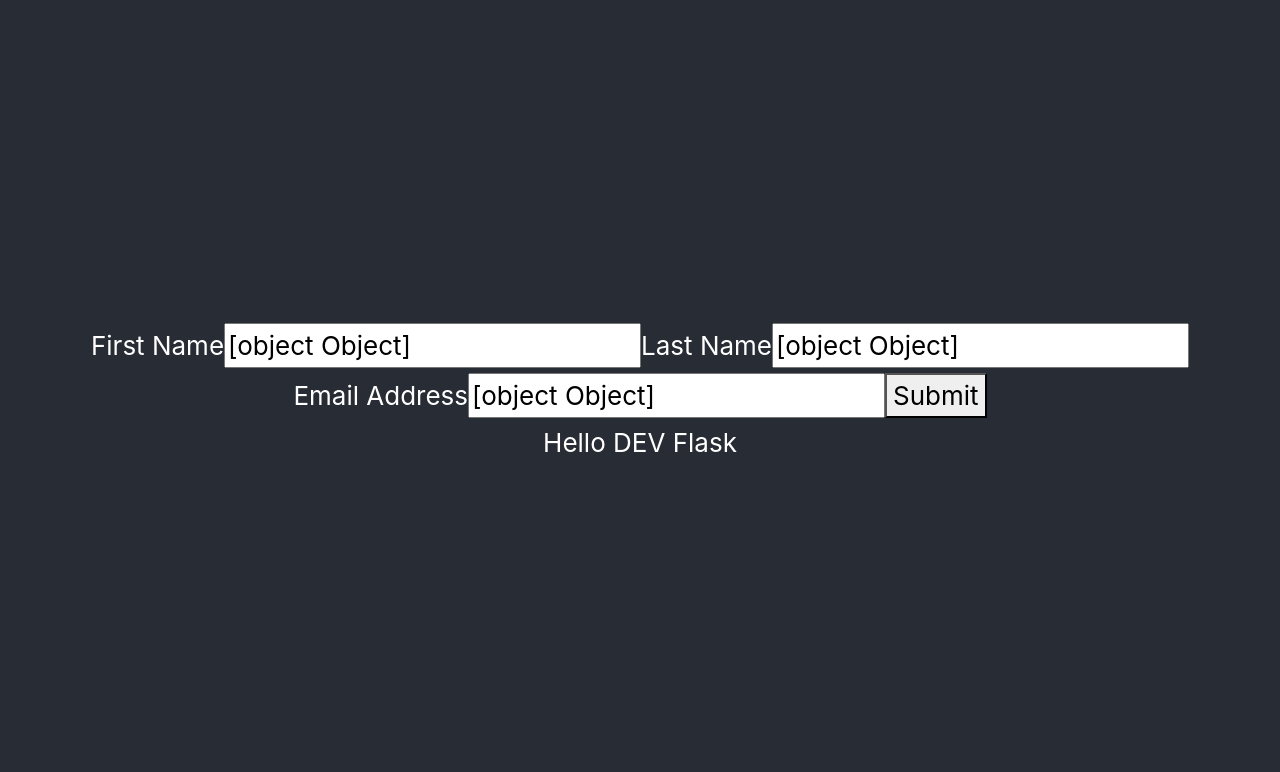
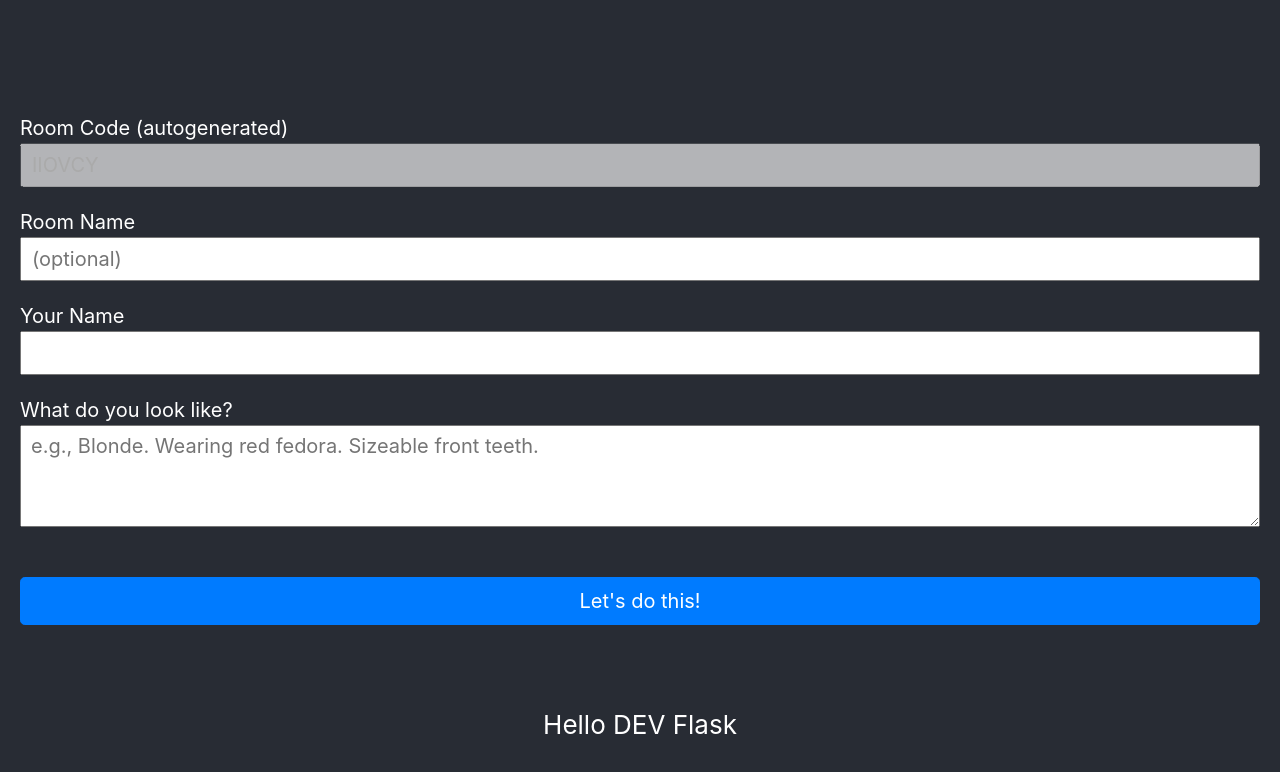
Before and after one commit to simonayzman/Icebreaker, a React (Create React App) app in the folder client/: page / in a window 1280 px wide. Both pictures are taken after a click on the button "Create Room". Shown: the top 772 px of the page. Built offline with nearby package versions, Linux system fonts and the light colour scheme; no server answers; what keymirror would draw is missing.

Commit message:
Updated room intro page with form

```diff
--- a/client/src/containers/RoomIntroScreen.js
+++ b/client/src/containers/RoomIntroScreen.js
@@ -1,28 +1,54 @@
 import React, { Component } from 'react';
 import { Formik, Form, Field, ErrorMessage } from 'formik';
 import * as Yup from 'yup';
+import styled from 'styled-components';
+import { Button } from 'react-bootstrap';
 
-// import { StackActions, NavigationActions } from 'react-navigation';
-// import {
-//   Image,
-//   Platform,
-//   ScrollView,
-//   StyleSheet,
-//   Text,
-//   TouchableOpacity,
-//   View,
-//   AsyncStorage,
-//   TextInput,
-// } from 'react-native';
-// import { Header, Button, Overlay, Input, Divider, Icon } from 'react-native-elements';
+import colors from '../constants/colors';
 
-// import { get_user, get_room } from '../Firestore';
+const StyledForm = styled(Form)`
+  flex: 1;
+  width: 100%;
+  display: flex;
+  flex-direction: column;
+  justify-content: center;
+  align-items: center;
+`;
+
+const FieldContainer = styled.div`
+  width: 100%;
+  margin-bottom: 20px;
+`;
+
+const FieldLabel = styled.div`
+  font-size: 20px;
+  color: ${colors.label};
+  text-align: left;
+`;
+
+const StyledField = styled(Field)`
+  width: 100%;
+  font-size: 20px;
+  padding: 5px 10px;
+
+  :disabled {
+    color: #aaa;
+  }
+`;
+
+const StyledTextArea = styled(StyledField)`
+  height: 200px;
+`;
+
+const SubmitButton = styled(Button)`
+  margin-top: 20px;
+`;
 
 export default class RoomIntroScreen extends Component {
-  constructor() {
-    super();
+  constructor(props) {
+    super(props);
     this.state = {
-      roomCode: '',
+      generatedRoomCode: props.roomSelection === 'create' ? this.generateRoomCode() : '',
       roomName: '',
       codeName: '',
       description: '',
@@ -32,20 +58,21 @@ export default class RoomIntroScreen extends Component {
     };
   }
 
-  /*
+  generateRoomCode = (length = 6) => {
+    var result = '';
+    var characters = 'ABCDEFGHIJKLMNOPQRSTUVWXYZ';
+    var charactersLength = characters.length;
+    for (var i = 0; i < length; i++) {
+      result += characters.charAt(Math.floor(Math.random() * charactersLength));
+    }
+    return result;
+  };
 
-  componentDidMount() {
-    const { navigation } = this.props;
-    const roomSelectState = navigation.getParam('roomState', 'join');
-    if (roomSelectState === 'create') {
-      this.setState({ roomCode: this.generateRoomCode() });
-    }
-  }
-
-
-  onPressEnterCardSwipe = () => {
+  onSubmitRoomDetails = () => {
+    // this.props.onSubmitRoomDetails();
     const { roomCode, codeName, errorRoomCode, errorCodeName } = this.state;
     console.log(`Joining room code: ${roomCode}`);
+    return;
 
     if (roomCode && codeName && !errorRoomCode && !errorCodeName) {
       this._addUser(roomCode);
@@ -56,16 +83,7 @@ export default class RoomIntroScreen extends Component {
     }
   };
 
-  generateUserId = length => {
-    var result = '';
-    var characters = 'ABCDEFGHIJKLMNOPQRSTUVWXYZ0123456789';
-    var charactersLength = characters.length;
-    for (var i = 0; i < length; i++) {
-      result += characters.charAt(Math.floor(Math.random() * charactersLength));
-    }
-    return result;
-  };
-
+  /*
   _addUser = async roomId => {
     const userId = (await AsyncStorage.getItem('user-id')) || this.generateUserId(10);
     const { description, codeName, roomName } = this.state;
@@ -94,14 +112,6 @@ export default class RoomIntroScreen extends Component {
     });
   };
 
-  onChangeRoomCode = roomCode => {
-    const roomId = roomCode.trim().toUpperCase();
-    console.log(`Typing room code: ${roomId}`);
-    this.setState({ roomCode: roomId });
-
-    if (roomCode.length > 5) this._checkRoom(roomId);
-  };
-
   _checkRoom = async roomId => {
     await get_room(roomId, data => {
       console.log('Found room: ', data);
@@ -111,206 +121,82 @@ export default class RoomIntroScreen extends Component {
     });
   };
 
-  onChangeRoomName = roomName => {
-    this.setState({ roomName });
-  };
-
-  onChangeCodeName = codeName => {
-    this.setState({ codeName, errorCodeName: false });
-  };
-
-  onChangeDescription = description => {
-    this.setState({ description });
-  };
-
-  onClearRoomName = () => {
-    console.log(`Clearing room name`);
-    this.setState({ roomName: '' });
-  };
-
-  onClearRoomCode = () => {
-    console.log(`Clearing room code`);
-    this.setState({ roomCode: '' });
-  };
-
-  onClearCodeName = () => {
-    console.log(`Clearing room code`);
-    this.setState({ codeName: '' });
-  };
-
-  renderTest() {
-    const { navigation } = this.props;
-    const { roomCode, errorCodeName, errorRoomCode } = this.state;
-    const roomSelectState = navigation.getParam('roomState', 'join');
-
-    let roomNameElement;
-    let roomCodeElement;
-    if (roomSelectState === 'join') {
-      roomNameElement = null;
-      roomCodeElement = (
-        <Input
-          autoCorrect={false}
-          autoCapitalize="characters"
-          maxLength={6}
-          containerStyle={{ padding: 0 }}
-          style={{ padding: 0 }}
-          placeholder="Enter 6-letter event code"
-          value={this.state.roomCode}
-          onChangeText={this.onChangeRoomCode}
-          errorMessage={errorRoomCode ? "Room doesn't exist!" : null}
-          rightIcon={<Icon name="clear" size={24} color="black" onPress={this.onClearRoomCode} />}
-        />
-      );
-    } else if (roomSelectState === 'create') {
-      roomNameElement = (
-        <View style={styles.textInputContainer}>
-          <Text>{'Room Name'}</Text>
-          <Input
-            containerStyle={{ padding: 0 }}
-            style={{ padding: 0 }}
-            placeholder="(optional)"
-            value={this.state.roomName}
-            onChangeText={this.onChangeRoomName}
-            rightIcon={<Icon name="clear" size={24} color="black" onPress={this.onClearRoomName} />}
-          />
-        </View>
-      );
-      roomCodeElement = <Text style={styles.generatedRoomCodeText}>{roomCode}</Text>;
-    }
-
-    let component = (
-      <form onSubmit={this.onSubmitRoom}>
-        <label>
-          Room:
-          <input type="text" value={this.state.room} onChange={this.onChangeRoom} />
-        </label>
-        <input type="submit" value="Submit" />
-      </form>
-    );
-
-    // onChangeRoomCode = roomCode => {
-    //   console.log(`Typing room code: ${roomCode}`);
-    //   this.setState({ roomCode: roomCode.trim().toUpperCase() });
-    // };
-
-    onClearRoomCode = () => {
-      console.log(`Clearing room code`);
-      this.setState({ roomCode: '' });
-    };
-
-    return (
-      <View style={styles.container}>
-        <ScrollView style={styles.container} contentContainerStyle={styles.contentContainer}>
-          <View style={styles.textInputContainer}>
-            <Text>Room Code</Text>
-            {roomCodeElement}
-          </View>
-          {roomNameElement}
-          <View style={styles.textInputContainer}>
-            <Text>Your "Code Name"</Text>
-            <Input
-              autoCorrect={false}
-              placeholder="e.g., Superman999"
-              value={this.state.codeName}
-              onChangeText={this.onChangeCodeName}
-              errorMessage={errorCodeName ? 'Please enter a nickname!' : null}
-              style={{ marginLeft: 0 }}
-              rightIcon={
-                <Icon name="clear" size={24} color="black" onPress={this.onClearCodeName} />
-              }
-            />
-          </View>
-          <View style={styles.textInputContainer}>
-            <Text>What do you look like?</Text>
-            <TextInput
-              onChangeText={this.onChangeDescription}
-              value={this.state.description}
-              multiline
-              placeholder={"I'm the coolest looking person in the room"}
-              style={{
-                height: 200,
-                marginTop: 10,
-                borderRadius: 5,
-                borderColor: 'grey',
-                borderWidth: 1,
-                padding: 15,
-                paddingTop: 10,
-              }}
-            />
-          </View>
-        </ScrollView>
-        <Button
-          style={styles.joinButton}
-          onPress={this.onPressEnterCardSwipe}
-          title="Start meeting new people!"
-        />
-      </View>
-    );
-  }
-
   */
 
   render() {
+    const { userId, roomSelection } = this.props;
+    const { generatedRoomCode, roomCode, errorCodeName, errorRoomCode } = this.state;
+
+    let roomNameInput = null;
+    if (roomSelection === 'create') {
+      roomNameInput = (
+        <FieldContainer>
+          <FieldLabel htmlFor="roomName">{'Room Name'}</FieldLabel>
+          <StyledField name="roomName" type="text" placeholder="(optional)" />
+        </FieldContainer>
+      );
+    }
+
     return (
       <Formik
-        initialValues={{ firstName: '', lastName: '', email: '' }}
+        initialValues={{
+          roomCode: roomSelection === 'create' ? generatedRoomCode : '',
+          roomName: '',
+        }}
         validationSchema={Yup.object({
-          firstName: Yup.string()
-            .min(15, 'Must be 15 characters or less')
-            .required('Required'),
-          lastName: Yup.string()
-            .min(20, 'Must be 20 characters or less')
-            .required('Required'),
-          email: Yup.string()
-            .email('Invalid email addresss`')
+          roomCode: Yup.string()
+            .min(6, 'Must be 6 characters')
+            .max(6, 'Must be 6 characters')
             .required('Required'),
         })}
         onSubmit={(values, { setSubmitting }) => {
-          setTimeout(() => {
-            alert(JSON.stringify(values, null, 2));
-            setSubmitting(false);
-          }, 400);
+          console.log(values);
+          this.onSubmitRoomDetails();
+          // setTimeout(() => {
+          //   alert(JSON.stringify(values, null, 2));
+          //   setSubmitting(false);
+          // }, 400);
         }}
       >
-        <Form>
-          <label htmlFor="firstName">First Name</label>
-          <Field id="firstName" type="text" />
-          <ErrorMessage name="firstName" />
-          <label htmlFor="lastName">Last Name</label>
-          <Field id="lastName" type="text" />
-          <ErrorMessage name="firstName" />
-          <label htmlFor="email">Email Address</label>
-          <Field id="email" type="email" />
-          <ErrorMessage name="firstName" />
-          <button type="submit">Submit</button>
-        </Form>
+        {({ setFieldValue }) => (
+          <StyledForm>
+            <FieldContainer>
+              <FieldLabel htmlFor="roomCode">{`Room Code${
+                roomSelection === 'create' ? ' (autogenerated)' : ''
+              }`}</FieldLabel>
+              <StyledField
+                name="roomCode"
+                type="text"
+                autoCorrect="off"
+                autoCapitalize="characters"
+                maxLength={6}
+                placeholder="Enter 6-letter event code"
+                onChange={event => setFieldValue('roomCode', event.target.value.toUpperCase())}
+                disabled={roomSelection === 'create'}
+              />
+            </FieldContainer>
+            {roomNameInput}
+            <FieldContainer>
+              <FieldLabel htmlFor="name">Your Name</FieldLabel>
+              <StyledField name="name" autoCorrect="off" />
+            </FieldContainer>
+            <FieldContainer>
+              <FieldLabel htmlFor="description">What do you look like?</FieldLabel>
+              <StyledField
+                name="description"
+                component="textarea"
+                autoCorrect="off"
+                rows={3}
+                onChangeText={this.onChangeDescription}
+                placeholder={'e.g., Blonde. Wearing red fedora. Sizeable front teeth.'}
+              />
+            </FieldContainer>
+            <SubmitButton variant="primary" size="lg" type="submit" block>
+              {"Let's do this!"}
+            </SubmitButton>
+          </StyledForm>
+        )}
       </Formik>
     );
   }
 }
-
-const styles = {
-  container: {
-    flex: 1,
-    backgroundColor: '#fff',
-    paddingLeft: 10,
-    paddingRight: 10,
-  },
-  title: {},
-  joinButton: {
-    position: 'absolute',
-    bottom: 25,
-    left: 25,
-    right: 25,
-  },
-  textInputContainer: {
-    marginTop: 30,
-  },
-  textInput: {},
-  generatedRoomCodeText: {
-    paddingLeft: 8,
-    paddingTop: 5,
-    fontSize: 16,
-    color: 'gray',
-  },
-};
```
